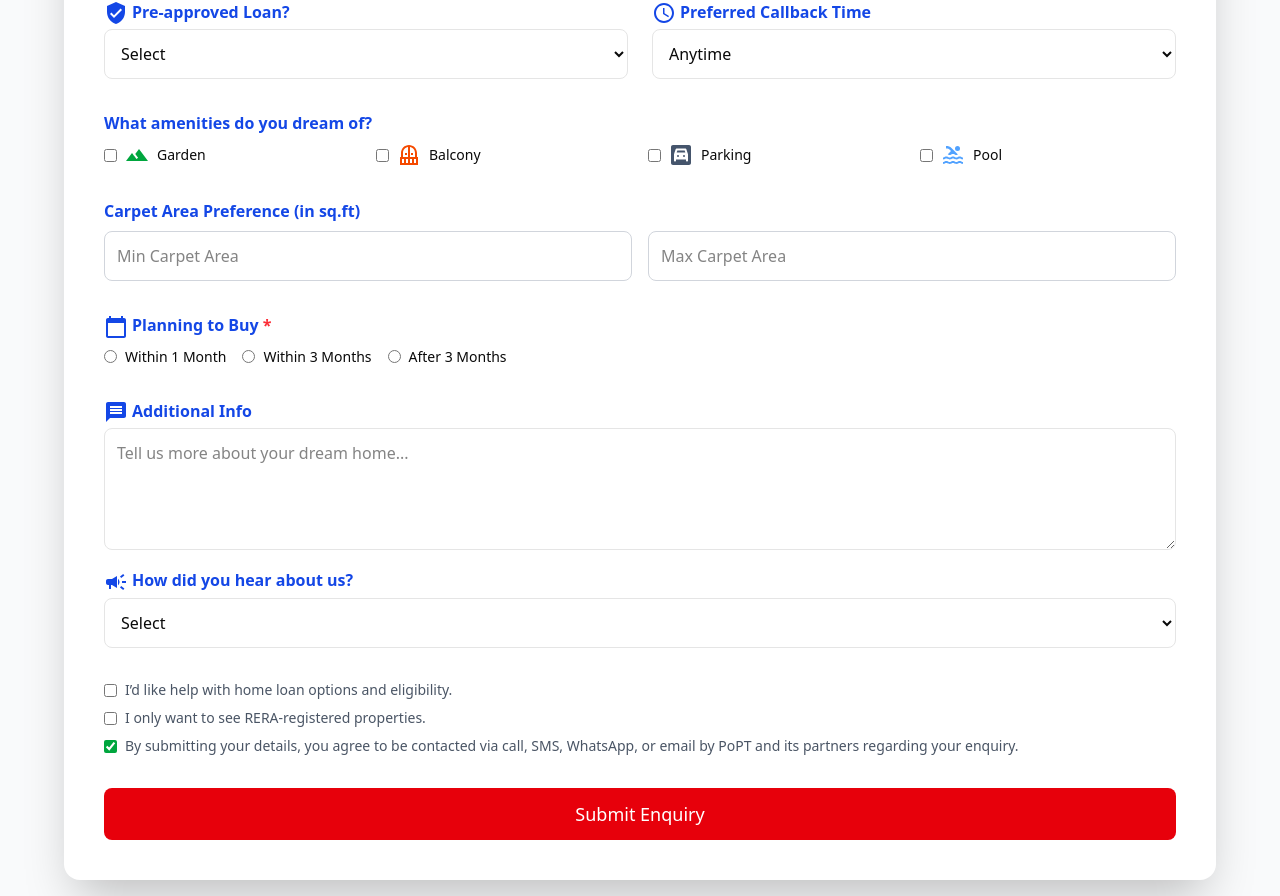
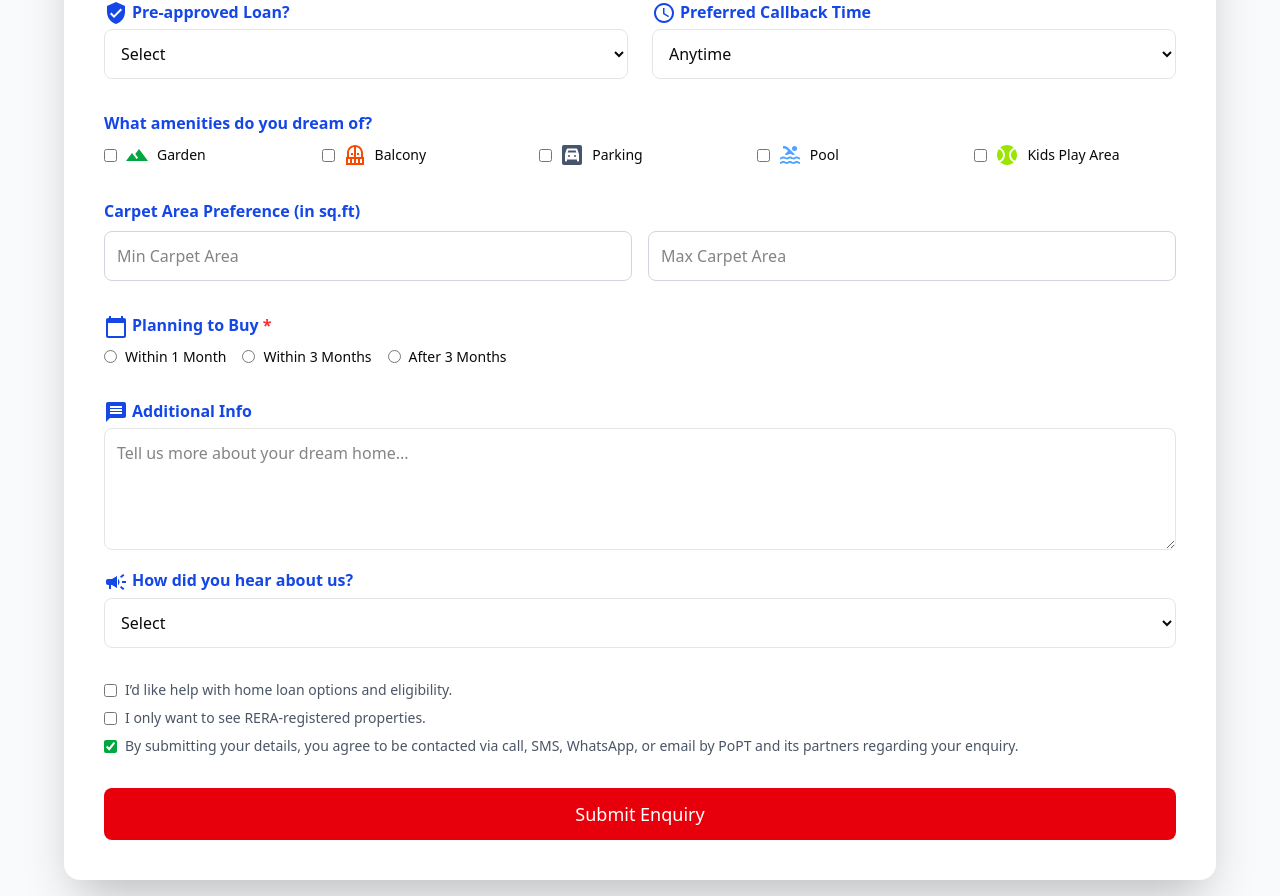
Before and after one commit to sandeep9062/real-estate-enquiry-form, a React (Vite) app in the folder client/: page / in a window 1280 px wide. Shown: the part 1075-1971 px from the top of the page. Built offline with nearby package versions, Linux system fonts and the light colour scheme.

Commit message:
✨ Add complete enquiry form with amenities, validations, and success modal

```diff
--- a/client/src/pages/EnquiryPage2.jsx
+++ b/client/src/pages/EnquiryPage2.jsx
@@ -21,6 +21,8 @@ import {
   MonetizationOn,
   Campaign,
   VerifiedUser,
+  SportsBaseball,
+  SportsBasketball,
 } from "@mui/icons-material";
 import { useState } from "react";
 import { toast } from "sonner";
@@ -374,7 +376,7 @@ export default function EnquiryForm2() {
                 {" "}
                 What amenities do you dream of?
               </p>
-              <div className="grid grid-cols-2 sm:grid-cols-4 gap-4">
+              <div className="grid grid-cols-2 sm:grid-cols-5 gap-4">
                 {[
                   {
                     label: "Garden",
@@ -388,7 +390,13 @@ export default function EnquiryForm2() {
                     label: "Parking",
                     icon: <Garage className="text-slate-600" />,
                   },
+
                   { label: "Pool", icon: <Pool className="text-blue-400" /> },
+
+                  {
+                    label: "Kids Play Area",
+                    icon: <SportsBaseball className="text-lime-400" />,
+                  },
                 ].map((item) => (
                   <label
                     key={item.label}
```
